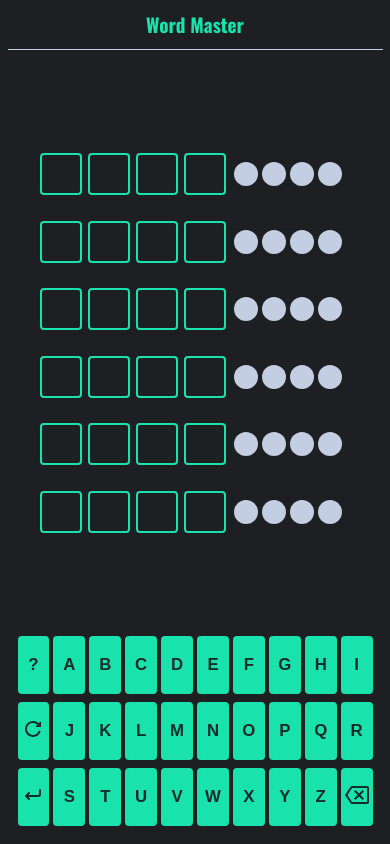
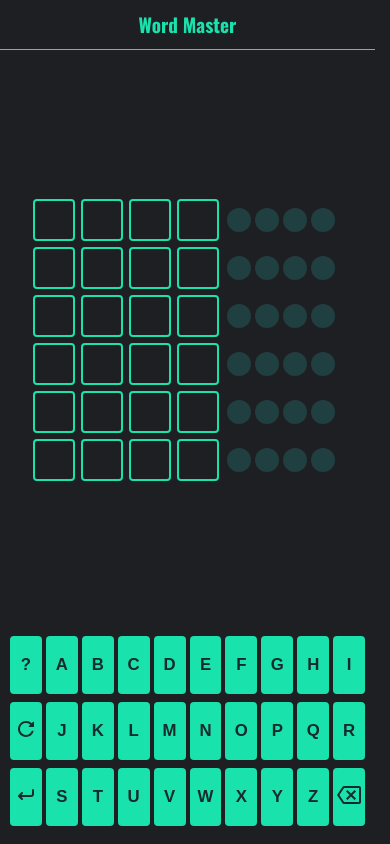
Before and after one commit to ercancem/word-master, a plain HTML site: page index.html in a window 390 px wide. Drawn offline with nearby package versions, Linux system fonts and the light colour scheme.

Commit message:
Mobile CSS.

```diff
--- a/style.css
+++ b/style.css
@@ -45,7 +45,7 @@ html {
     width: 375px;
     display: flex;
     flex-direction: column;
-    margin: 0 auto;
+    /* margin: 0 auto; */
   }
 
   #header {
@@ -59,7 +59,7 @@ html {
     text-align: center;
     font-family: Oswald, sans-serif;
     padding: 10px 0;
-    border-bottom: 1px solid var(--lightGray);
+    border-bottom: 1px solid var(--green);
   }
 
   #message-box {
@@ -76,7 +76,7 @@ html {
     border-radius: 6px;
     opacity: 0.95;
 
-    font-weight: normal;
+    font-weight: bold;
     visibility: hidden;
   }
 
@@ -105,7 +105,7 @@ html {
     justify-content: space-between;
     /* background-color: palevioletred; */
     width: 330px;
-    height: 400px;
+    /* height: 400px; */
     display: flex;
     flex-direction: column;
     font-size: 2rem;
@@ -116,6 +116,7 @@ html {
     /* background-color: lightyellow; */
     width: 100%;
     display: flex;
+    margin-bottom: 6px;
   }
 
   .guess-module {
@@ -158,7 +159,8 @@ html {
 
   .score-element {
     /* display: inline-flex; */
-    background-color: var(--lightGray);
+    background-color: var(--darkGreen);
+    /* border: 1px solid var(); */
     width: 100%;
     aspect-ratio: 1 / 1;
     border-radius: 50%;
```
